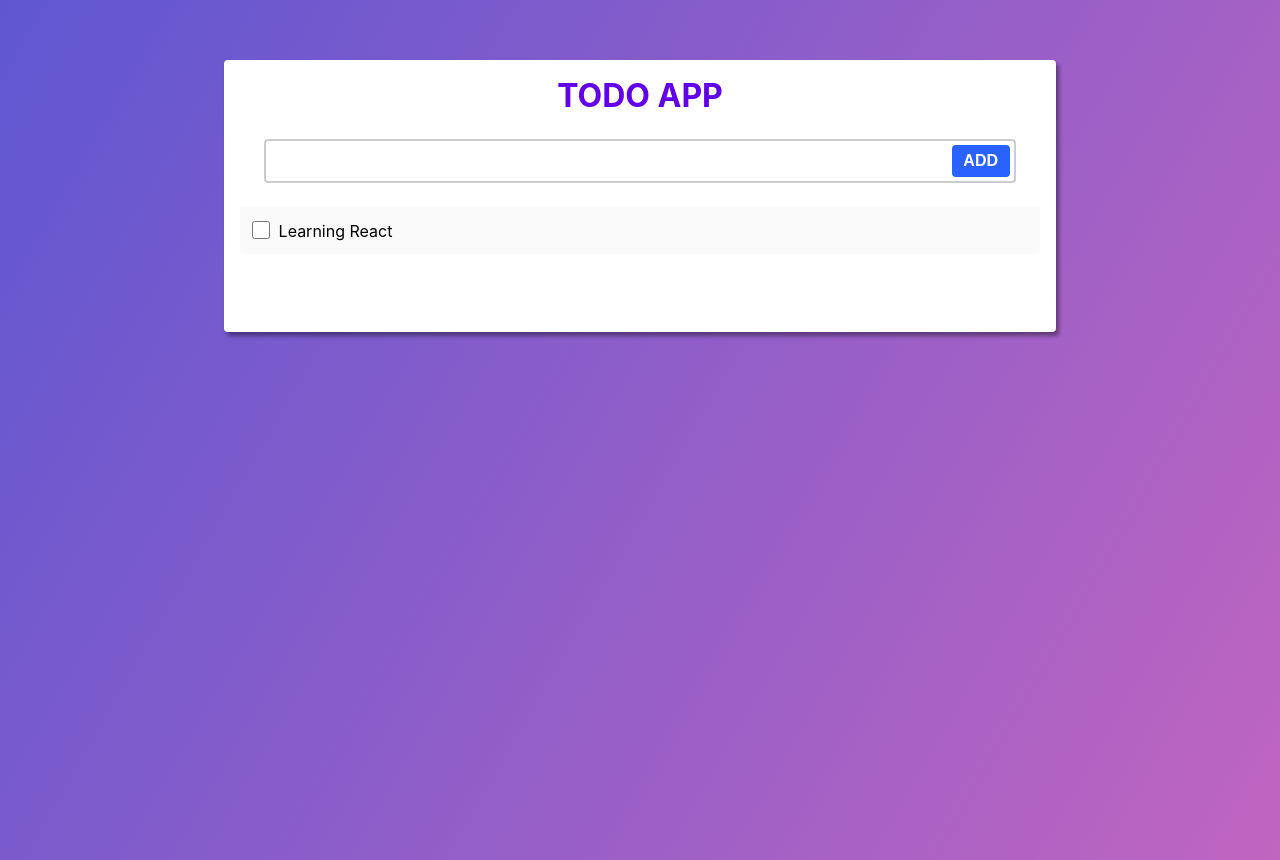
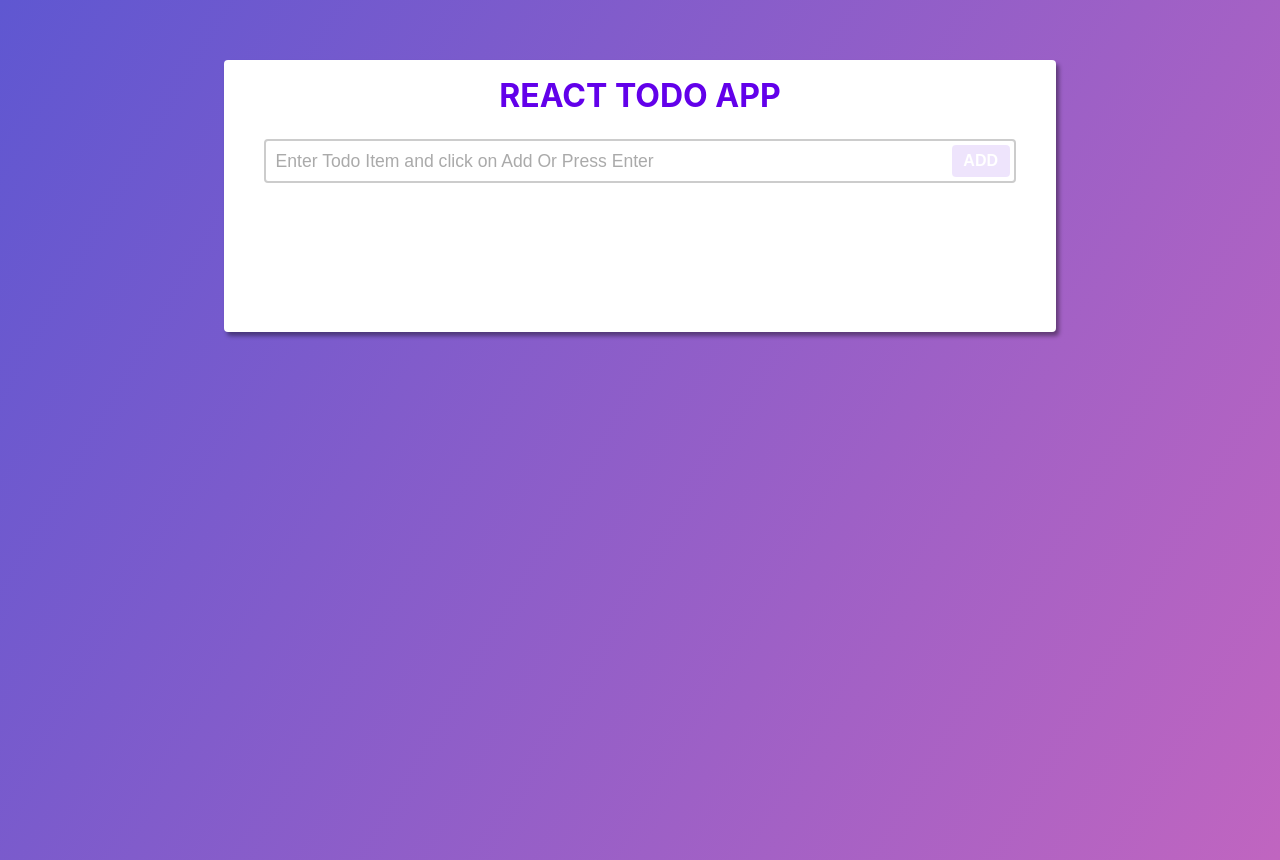
Before and after one commit to pjosephraj/react-todo-app, a React (Create React App) app: page / in a window 1280 px wide. Built offline with nearby package versions, Linux system fonts and the light colour scheme.

Commit message:
Todo app assignment done

```diff
--- a/src/App.css
+++ b/src/App.css
@@ -39,7 +39,7 @@ body {
 
 .form__field input:focus,
 .form__field input:active {
-  border-color: #2962ff;
+  border-color: #6200ea;
 }
 
 .form__field input[type="text"] {
@@ -47,9 +47,13 @@ body {
   padding: 0.6rem 4.5rem .6rem .6rem;
 }
 
+.form__field input[type="text"]::placeholder {
+  color: #aaa;
+}
+
 .form__field input[type="button"] {
-  background: #2962ff;
-  border-color: #2962ff;
+  background: #6200ea;
+  border-color: #6200ea;
   color: #fff;
   margin-left: 0.5rem;
   cursor: pointer;
@@ -66,8 +70,13 @@ body {
   border-color: #0d47a1;
 }
 
+.form__field input[type="button"]:disabled {
+  opacity: .1;
+  pointer-events: none;
+}
+
 .list-item {
-  background: #fafafa;
+  background: #eceff1;
   margin-bottom: 0.5rem;
   padding-left: 0.5rem;
   border-radius: 4px;
@@ -79,12 +88,16 @@ body {
 }
 
 .list-item:hover {
-  background: #eceff1;
+  background: #EDE7F6;
 }
 
 .list-item .item-text {
   flex: 1;
   margin: 0 90px 0 6px;
+}
+
+.list-item .item-text--done {
+  text-decoration: line-through;
 }
 
 .list-item input {
--- a/src/App.tsx
+++ b/src/App.tsx
@@ -1,30 +1,46 @@
 import React from 'react';
-import logo from './logo.svg';
 import './App.css';
+import TodoForm from './components/TodoForm';
+import TodoList from './components/TodoList';
 
-function App() {
-  return (
-    <div className="container">
-      <div className="title">Todo App</div>
-      <div className="form">
-        <div className="form__field">
-          <input type="text" />
-          <input type="button" value="ADD" />
-        </div>
+interface ItodoItem {
+  id: number,
+  text: string,
+}
+
+interface Props {}
+
+interface State {
+  todos: ItodoItem[]
+}
+class App extends React.Component<Props, State> {
+
+  constructor(props: Props) {
+    super(props);
+    this.state = {
+      todos: []
+    };
+  }
+
+  addTodo = (todoItm: ItodoItem) => {
+    this.setState({ todos: this.state.todos.concat(todoItm) });
+  };
+
+  removeTodo = (id: number) => {
+    const { todos } = this.state;
+    const filteredTodos = todos.filter((itm: ItodoItem) => itm.id !== id);
+    this.setState({ todos: filteredTodos });
+  };
+
+  render() {
+    return (
+      <div className="container">
+        <div className="title">React Todo App</div>
+        <TodoForm addTodo={this.addTodo}></TodoForm>
+        <TodoList todos={this.state.todos} removeTodo={this.removeTodo}></TodoList>
       </div>
-      <div className="list">
-        <div className="list-item">
-          <div className="item-checkbox">
-            <input type="checkbox" name="" id="" />
-          </div>
-          <div className="item-text">Learning React</div>
-          <div className="item-delete">
-            <input type="button" value="Delete" />
-          </div>
-        </div>
-      </div>
-    </div>
-  );
+    );
+  }
 }
 
 export default App;
--- /dev/null
+++ b/src/components/TodoForm.tsx
@@ -0,0 +1,45 @@
+import React from 'react';
+
+interface Props {
+  addTodo: any;
+}
+
+interface State {
+  text: string;
+}
+
+class TodoForm extends React.Component<Props, State>{
+
+  constructor(props: Props) {
+    super(props);
+    this.state = {
+      text: ''
+    }
+  }
+
+  addTodo = (e: any) => {
+    e.preventDefault();
+    if(this.state.text) {
+      const todo = {
+        id: Date.now(),
+        text: this.state.text,
+      }
+      this.props.addTodo(todo);
+      this.setState({text: ''});
+    }
+  }
+
+  render() {
+    return (
+      <div className="form">
+        <form className="form__field" onSubmit={this.addTodo}>
+          <input type="text" placeholder="Enter Todo Item and click on Add Or Press Enter" value={this.state.text} onChange={(e) => this.setState({ text: e.target.value })} />
+          <input type="button" value="ADD" disabled={!this.state.text} onClick={this.addTodo} />
+        </form>
+      </div>
+    );
+  }
+
+}
+
+export default TodoForm;
--- /dev/null
+++ b/src/components/TodoItem.tsx
@@ -0,0 +1,42 @@
+import React from 'react';
+
+interface ItodoItem {
+  id: number,
+  text: string,
+}
+
+interface Props {
+  todo: ItodoItem,
+  removeTodo: any
+}
+
+interface State {
+  isDone: boolean
+}
+
+class TodoItem extends React.Component<Props, State> {
+
+  state = { isDone: false };
+
+  removeTodo = () => {
+    const id = this.props.todo.id;
+    this.props.removeTodo(id);
+  }
+
+  render() {
+    const { todo } = this.props;
+    return (
+      <div className="list-item">
+        <div className="item-checkbox">
+          <input type="checkbox" name={todo.id.toString()} id="" onChange={() => this.setState({isDone: !this.state.isDone})} />
+        </div>
+        <div className={`item-text ${this.state.isDone ? 'item-text--done' : ''}`}>{todo.text}</div>
+        <div className="item-delete">
+          <input type="button" value="Delete" onClick={this.removeTodo} />
+        </div>
+      </div>
+    );
+  }
+}
+
+export default TodoItem;
--- /dev/null
+++ b/src/components/TodoList.tsx
@@ -0,0 +1,28 @@
+import React from 'react';
+import TodoItem from './TodoItem';
+
+interface ItodoItem {
+  id: number,
+  text: string,
+}
+
+interface Props {
+  todos: ItodoItem[],
+  removeTodo: any
+}
+
+class TodoList extends React.Component<Props> {
+
+  render() {
+    const { todos, removeTodo } = this.props;
+    return (
+      <div className="list">
+        {todos.map(todo => {
+          return <TodoItem todo={todo} key={todo.id} removeTodo={removeTodo}></TodoItem>
+        })}
+      </div>
+    );
+  }
+}
+
+export default TodoList;
```
